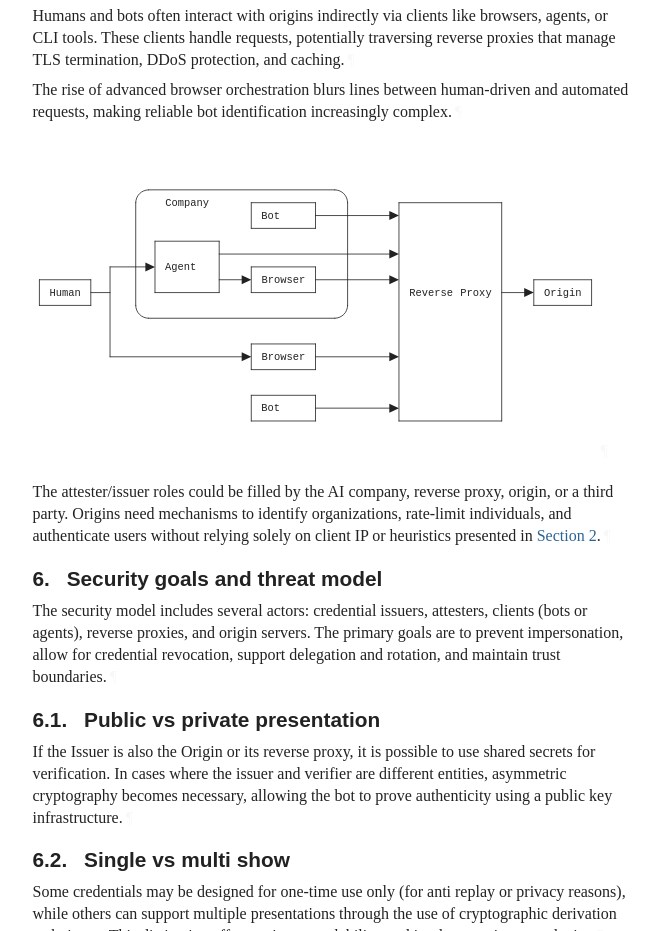
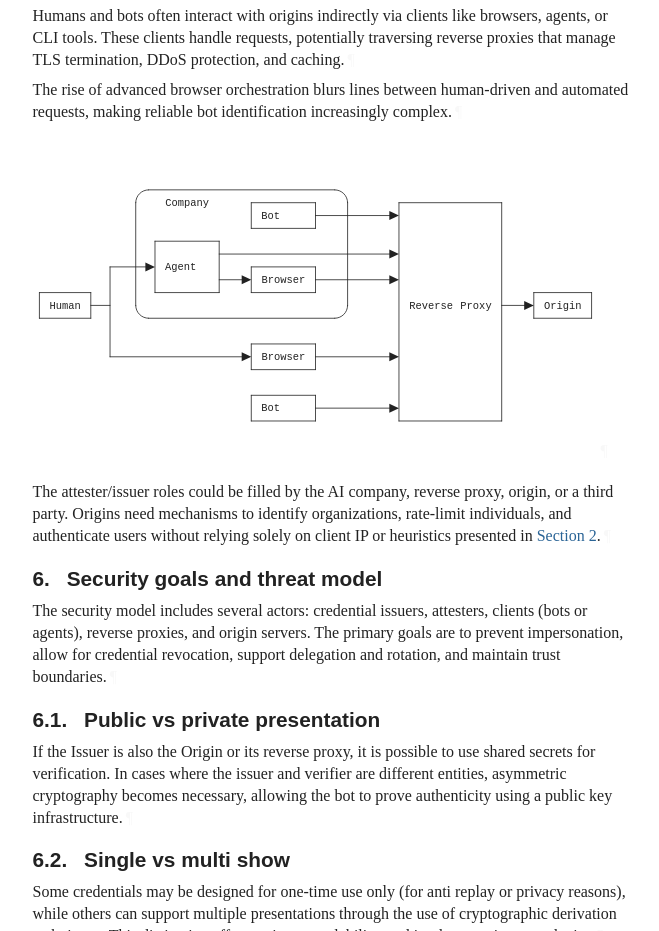
Before and after one commit to thibmeu/draft-meunier-glossary-somehow, a plain HTML site: page draft-meunier-web-bot-auth-glossary.html in a window 1280 px wide. Shown: the part 3862-4793 px from the top of the page, without its empty margins (92-751 px from the left). Drawn offline with Linux system fonts and the light colour scheme; a web font is replaced by a local one.

Commit message:
Script updating gh-pages from 9bd3052. [ci skip]

```diff
--- a/draft-meunier-web-bot-auth-glossary.html
+++ b/draft-meunier-web-bot-auth-glossary.html
@@ -1556,8 +1556,8 @@ automated requests, making reliable bot identification increasingly complex.<a h
 <div id="section-5.1-3">
           <div class="alignLeft art-svg artwork" id="section-5.1-3.1">
 <svg xmlns="http://www.w3.org/2000/svg" version="1.1" height="336" width="704" viewBox="0 0 704 336" class="diagram" text-anchor="middle" font-family="monospace" font-size="13px" stroke-linecap="round">
-              <path d="M 8,144 L 8,176" fill="none" stroke="black"></path>
-              <path d="M 72,144 L 72,176" fill="none" stroke="black"></path>
+              <path d="M 8,160 L 8,192" fill="none" stroke="black"></path>
+              <path d="M 72,160 L 72,192" fill="none" stroke="black"></path>
               <path d="M 96,128 L 96,240" fill="none" stroke="black"></path>
               <path d="M 128,48 L 128,176" fill="none" stroke="black"></path>
               <path d="M 152,96 L 152,160" fill="none" stroke="black"></path>
@@ -1573,8 +1573,8 @@ automated requests, making reliable bot identification increasingly complex.<a h
               <path d="M 392,48 L 392,176" fill="none" stroke="black"></path>
               <path d="M 456,48 L 456,320" fill="none" stroke="black"></path>
               <path d="M 584,48 L 584,320" fill="none" stroke="black"></path>
-              <path d="M 624,144 L 624,176" fill="none" stroke="black"></path>
-              <path d="M 696,144 L 696,176" fill="none" stroke="black"></path>
+              <path d="M 624,160 L 624,192" fill="none" stroke="black"></path>
+              <path d="M 696,160 L 696,192" fill="none" stroke="black"></path>
               <path d="M 144,32 L 376,32" fill="none" stroke="black"></path>
               <path d="M 272,48 L 352,48" fill="none" stroke="black"></path>
               <path d="M 456,48 L 584,48" fill="none" stroke="black"></path>
@@ -1584,17 +1584,17 @@ automated requests, making reliable bot identification increasingly complex.<a h
               <path d="M 232,112 L 448,112" fill="none" stroke="black"></path>
               <path d="M 96,128 L 144,128" fill="none" stroke="black"></path>
               <path d="M 272,128 L 352,128" fill="none" stroke="black"></path>
-              <path d="M 8,144 L 72,144" fill="none" stroke="black"></path>
               <path d="M 232,144 L 264,144" fill="none" stroke="black"></path>
               <path d="M 352,144 L 448,144" fill="none" stroke="black"></path>
-              <path d="M 624,144 L 696,144" fill="none" stroke="black"></path>
-              <path d="M 72,160 L 96,160" fill="none" stroke="black"></path>
+              <path d="M 8,160 L 72,160" fill="none" stroke="black"></path>
               <path d="M 152,160 L 232,160" fill="none" stroke="black"></path>
               <path d="M 272,160 L 352,160" fill="none" stroke="black"></path>
-              <path d="M 584,160 L 616,160" fill="none" stroke="black"></path>
-              <path d="M 8,176 L 72,176" fill="none" stroke="black"></path>
-              <path d="M 624,176 L 696,176" fill="none" stroke="black"></path>
+              <path d="M 624,160 L 696,160" fill="none" stroke="black"></path>
+              <path d="M 72,176 L 96,176" fill="none" stroke="black"></path>
+              <path d="M 584,176 L 616,176" fill="none" stroke="black"></path>
+              <path d="M 8,192 L 72,192" fill="none" stroke="black"></path>
               <path d="M 144,192 L 376,192" fill="none" stroke="black"></path>
+              <path d="M 624,192 L 696,192" fill="none" stroke="black"></path>
               <path d="M 272,224 L 352,224" fill="none" stroke="black"></path>
               <path d="M 96,240 L 264,240" fill="none" stroke="black"></path>
               <path d="M 352,240 L 448,240" fill="none" stroke="black"></path>
@@ -1607,7 +1607,7 @@ automated requests, making reliable bot identification increasingly complex.<a h
               <path d="M 376,32 C 384.83064,32 392,39.16936 392,48" fill="none" stroke="black"></path>
               <path d="M 144,192 C 135.16936,192 128,184.83064 128,176" fill="none" stroke="black"></path>
               <path d="M 376,192 C 384.83064,192 392,184.83064 392,176" fill="none" stroke="black"></path>
-              <polygon class="arrowhead" points="624,160 612,154.4 612,165.6" fill="black" transform="rotate(0,616,160)"></polygon>
+              <polygon class="arrowhead" points="624,176 612,170.4 612,181.6" fill="black" transform="rotate(0,616,176)"></polygon>
               <polygon class="arrowhead" points="456,304 444,298.4 444,309.6" fill="black" transform="rotate(0,448,304)"></polygon>
               <polygon class="arrowhead" points="456,240 444,234.4 444,245.6" fill="black" transform="rotate(0,448,240)"></polygon>
               <polygon class="arrowhead" points="456,144 444,138.4 444,149.6" fill="black" transform="rotate(0,448,144)"></polygon>
@@ -1621,10 +1621,10 @@ automated requests, making reliable bot identification increasingly complex.<a h
                 <text x="296" y="68">Bot</text>
                 <text x="184" y="132">Agent</text>
                 <text x="312" y="148">Browser</text>
-                <text x="40" y="164">Human</text>
-                <text x="496" y="164">Reverse</text>
-                <text x="552" y="164">Proxy</text>
-                <text x="660" y="164">Origin</text>
+                <text x="40" y="180">Human</text>
+                <text x="496" y="180">Reverse</text>
+                <text x="552" y="180">Proxy</text>
+                <text x="660" y="180">Origin</text>
                 <text x="312" y="244">Browser</text>
                 <text x="296" y="308">Bot</text>
               </g>
```
Also changed, not shown: draft-meunier-web-bot-auth-glossary.txt (+4 -4 lines).
